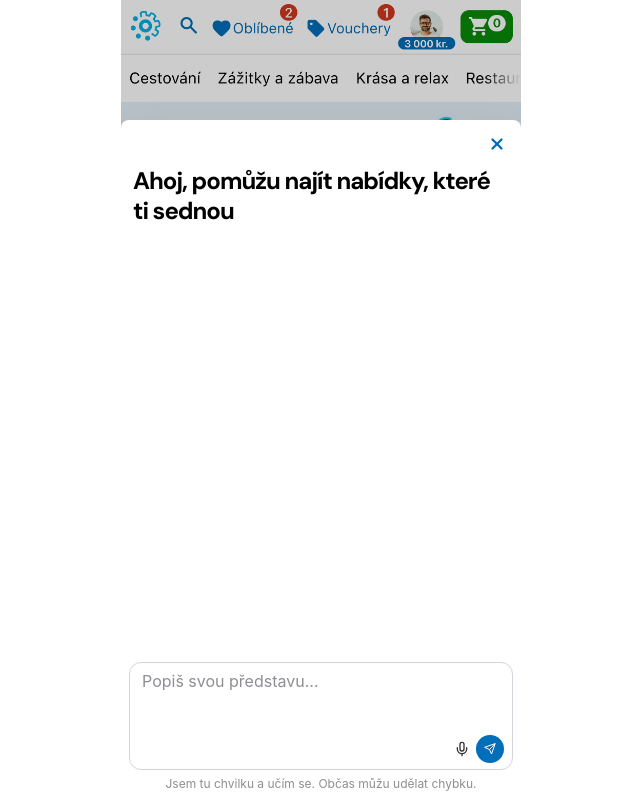
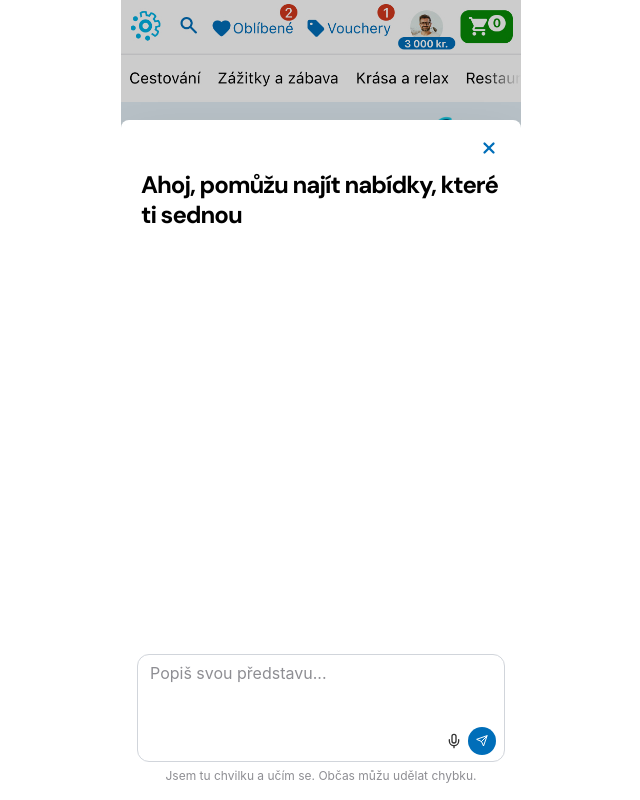
Before and after one commit to maroskadlec/slevac-ai, a React (Vite) app: page /mobile in a window 1280 px wide. Both pictures are taken after a click on the button 796 px from the left and 756 px from the top of the page. Shown: the whole page, without its empty margins (319-959 px from the left). Built offline with nearby package versions, Linux system fonts and the light colour scheme.

Commit message:
Modál: vnitřní padding +8px ze všech stran

```diff
--- a/src/components/FigmaDesktop.tsx
+++ b/src/components/FigmaDesktop.tsx
@@ -80,7 +80,7 @@ export default function FigmaDesktop({ isOpen, onToggle }: DesktopProps) {
               className="absolute right-[10px] bottom-[10px] w-[380px] h-[480px] bg-white rounded-[8px] border border-[#e3e4e6] shadow-2xl z-20 flex flex-col"
             >
               {/* Header Bar – only close button on the right */}
-              <div className="flex items-center justify-end px-[12px] py-[8px] flex-shrink-0">
+              <div className="flex items-center justify-end px-[20px] pt-[14px] pb-[8px] flex-shrink-0">
                 <motion.button
                   onClick={onToggle}
                   className="w-[28px] h-[28px] flex items-center justify-center cursor-pointer"
@@ -92,7 +92,7 @@ export default function FigmaDesktop({ isOpen, onToggle }: DesktopProps) {
               </div>
 
               {/* Scrollable Chat Area */}
-              <div className="flex-1 overflow-y-auto px-[16px] pb-[8px] flex flex-col gap-[12px] min-h-0">
+              <div className="flex-1 overflow-y-auto px-[24px] pb-[8px] flex flex-col gap-[12px] min-h-0">
                 {/* Welcome Title */}
                 <h2 className="text-[28px] leading-[34px] font-heading font-bold text-black pt-[4px] pb-[4px]">
                   Ahoj, pomůžu najít nabídky, které ti sednou
@@ -140,7 +140,7 @@ export default function FigmaDesktop({ isOpen, onToggle }: DesktopProps) {
               </div>
 
               {/* Input Bar – textarea with buttons inside */}
-              <div className="px-[10px] pb-[8px] pt-[6px] flex-shrink-0">
+              <div className="px-[18px] pb-[16px] pt-[6px] flex-shrink-0">
                 <div className="relative bg-white rounded-[12px] border border-[#d1d5db] focus-within:ring-2 focus-within:ring-[#006eb9]/20 focus-within:border-[#006eb9]/30">
                   <textarea
                     value={chat.inputValue}
--- a/src/components/FigmaMobile.tsx
+++ b/src/components/FigmaMobile.tsx
@@ -173,7 +173,7 @@ export default function FigmaMobile({ isOpen, onToggle }: MobileProps) {
               className="absolute bottom-0 left-0 right-0 bg-white rounded-tl-[8px] rounded-tr-[8px] shadow-2xl z-40 flex flex-col h-[85dvh]"
             >
               {/* Header Bar – only close button on the right */}
-              <div className="flex items-center justify-end px-[10px] pt-[10px] pb-[6px] flex-shrink-0">
+              <div className="flex items-center justify-end px-[18px] pt-[14px] pb-[6px] flex-shrink-0">
                 <motion.button
                   onClick={onToggle}
                   className="w-[28px] h-[28px] flex items-center justify-center cursor-pointer"
@@ -185,7 +185,7 @@ export default function FigmaMobile({ isOpen, onToggle }: MobileProps) {
               </div>
 
               {/* Scrollable Chat Area */}
-              <div className="flex-1 overflow-y-auto px-[12px] pb-[6px] flex flex-col gap-[10px] min-h-0">
+              <div className="flex-1 overflow-y-auto px-[20px] pb-[6px] flex flex-col gap-[10px] min-h-0">
                 {/* Welcome Title */}
                 <h2 className="text-[24px] leading-[30px] font-heading font-bold text-black pt-[2px] pb-[2px]">
                   Ahoj, pomůžu najít nabídky, které ti sednou
@@ -233,7 +233,7 @@ export default function FigmaMobile({ isOpen, onToggle }: MobileProps) {
               </div>
 
               {/* Input Bar – textarea with buttons inside */}
-              <div className="px-[8px] pb-[6px] pt-[4px] flex-shrink-0">
+              <div className="px-[16px] pb-[14px] pt-[4px] flex-shrink-0">
                 <div className="relative bg-white rounded-[12px] border border-[#d1d5db] focus-within:ring-2 focus-within:ring-[#006eb9]/20 focus-within:border-[#006eb9]/30">
                   <textarea
                     value={chat.inputValue}
```
